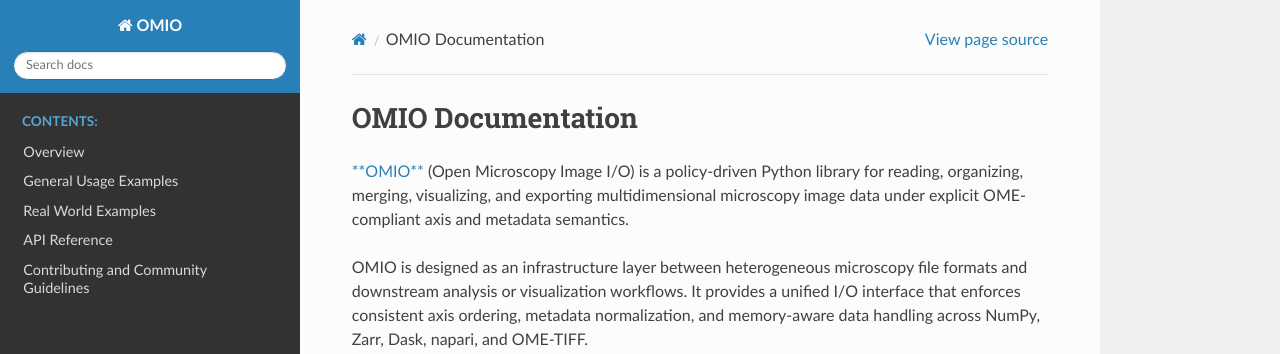
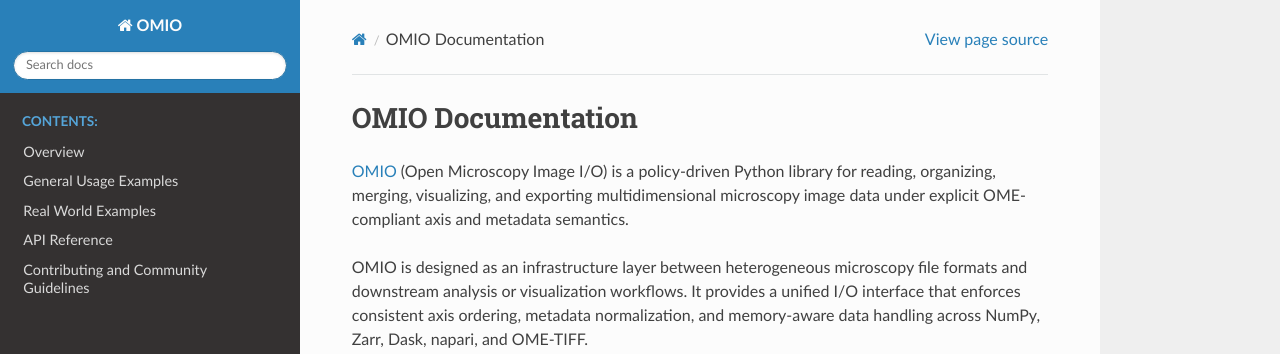
Before and after one commit to FabrizioMusacchio/omio, a Sphinx documentation site: the page built from docs/source/index.rst, in a window 1280 px wide and 900 px high. Shown: the top 354 px of the window. Built offline with Sphinx 7.4.7 and the Read the Docs theme 3.1.0, drawn with Linux system fonts in a browser that asks for light colours.

```diff
--- a/docs/source/index.rst
+++ b/docs/source/index.rst
@@ -6,7 +6,7 @@
 OMIO Documentation
 ==================
 
-`**OMIO** <https://github.com/FabrizioMusacchio/omio>`_ (Open Microscopy Image I/O) is a policy-driven Python library
+`OMIO <https://github.com/FabrizioMusacchio/omio>`_ (Open Microscopy Image I/O) is a policy-driven Python library
 for reading, organizing, merging, visualizing, and exporting multidimensional
 microscopy image data under explicit OME-compliant axis and metadata semantics.
 
```
